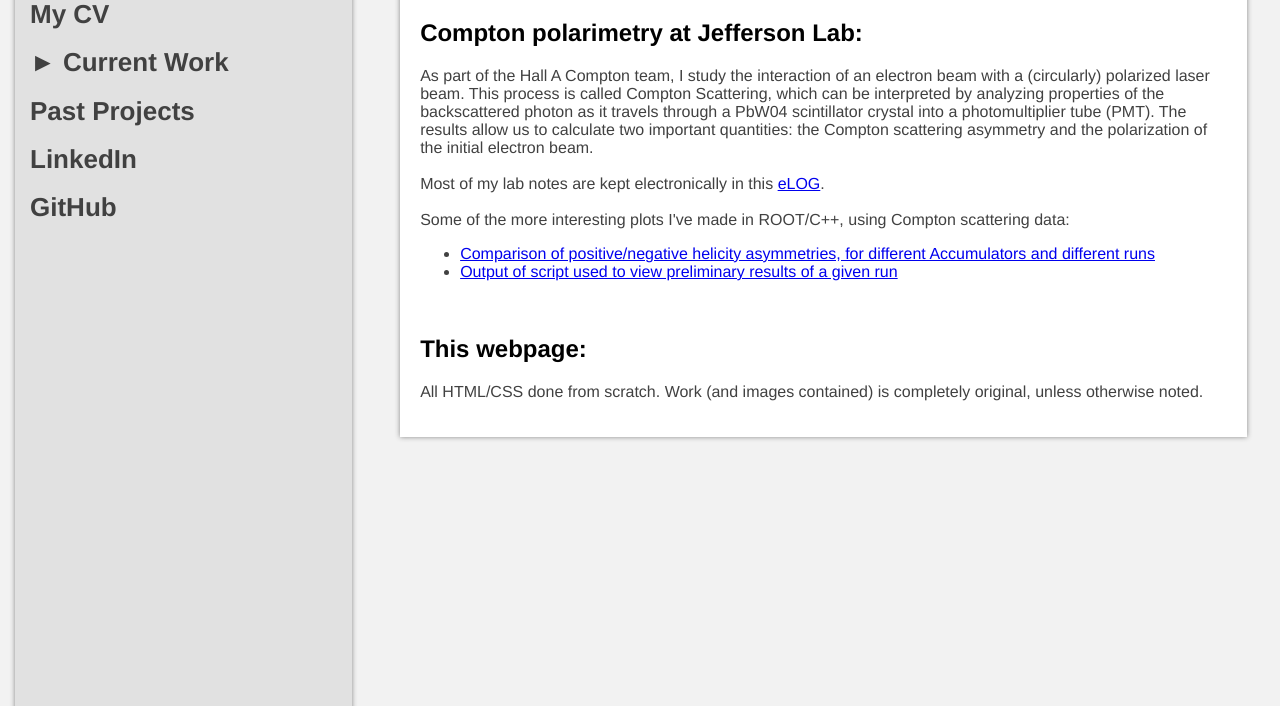
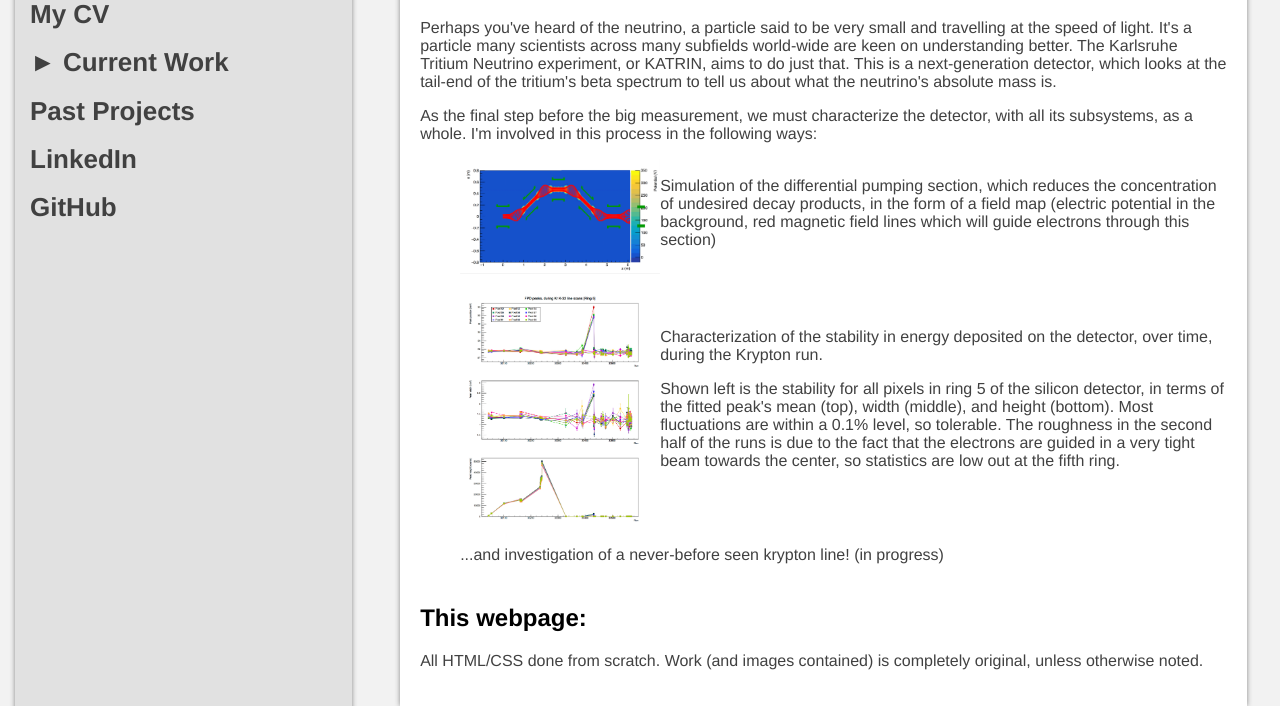
Before and after one commit to LthorneCMU/LthorneCMU.github.io, a plain HTML site: page currentWork.html in a window 1280 px wide. Shown: the part 142-848 px from the top of the page. Before the commit the page ends 800 px from the top, so only its background shows below. Drawn offline with Linux system fonts and the light colour scheme.

Commit message:
Updated current work, moved older items to past projects. Fiddled with formatting. -LT

```diff
--- a/currentWork.html
+++ b/currentWork.html
@@ -25,17 +25,20 @@
     </div>
     <div id="mainBlurb">
         <h1> I'm currently working on: </h1>
-        <h2> Compton polarimetry at Jefferson Lab: </h2>
-            <p> As part of the Hall A Compton team, I study the interaction of an electron beam with a (circularly) polarized laser beam. This process is called Compton Scattering, which can be interpreted by analyzing properties of the backscattered photon as it travels through a PbW04 scintillator crystal into a photomultiplier tube (PMT). The results allow us to calculate two important quantities: the Compton scattering asymmetry and the polarization of the initial electron beam.
-            <br><br> Most of my lab notes are kept electronically in this <a href="http://albert.phys.cmu.edu:8080/Thorne/" target="_blank">eLOG</a>. <br><br>
-            Some of the more interesting plots I've made in ROOT/C++, using Compton scattering data:
-            <ul>
-                <li><a href="buildQuartetsNew.pdf" target="_blank">Comparison of positive/negative helicity asymmetries, for different Accumulators and different runs</a> </li>
-                <li><a href="Run2751Attempt4.pdf" target="_blank"> Output of script used to view preliminary results of a given run</a></li>
-            </ul>
-            </p>
-        <br><h2> This webpage: </h2>
-            <p> All HTML/CSS done from scratch. Work (and images contained) is completely original, unless otherwise noted. </p>
+            <p> Perhaps you've heard of the neutrino, a particle said to be very small and travelling at the speed of light. It's a particle many scientists across many subfields world-wide are keen on understanding better. The Karlsruhe Tritium Neutrino experiment, or KATRIN, aims to do just that. This is a next-generation detector, which looks at the tail-end of the tritium's beta spectrum to tell us about what the neutrino's absolute mass is. </p>
+            <p> As the final step before the big measurement, we must characterize the detector, with all its subsystems, as a whole. I'm involved in this process in the following ways:
+            <div id="currentWorkProjects">
+                <img src="potentialMap4v2.png" width="200px" alt="Potential map of DPS." align="left"  padding="5px"> <br> Simulation of the differential pumping section, which reduces the concentration of undesired decay products, in the form of a field map (electric potential in the background, red magnetic field lines which will guide electrons through this section) </div>
+            <div id="currentWorkProjects">
+                <img src="FPDStabilityRing5.jpg" width="200px" alt="Stability of FPD peak over time" align="left"  padding="5px" margin-lower="5px"> <p> <br>Characterization of the stability in energy deposited on the detector, over time, during the Krypton run. </p>
+                <p> Shown left is the stability for all pixels in ring 5 of the silicon detector, in terms of the fitted peak's mean (top), width (middle), and height (bottom). Most fluctuations are within a 0.1% level, so tolerable. The roughness in the second half of the runs is due to the fact that the electrons are guided in a very tight beam towards the center, so statistics are low out at the fifth ring. </p></div>
+            <div id="currentWorkProjects">
+                ...and investigation of a never-before seen krypton line! (in progress) </div>
+             </p>
+        <br>
+        <div id="currentWorkProjectsHTML">
+        <h2> This webpage: </h2>
+        <p> All HTML/CSS done from scratch. Work (and images contained) is completely original, unless otherwise noted. </p> </div>
 
     </div>
 
--- a/index.css
+++ b/index.css
@@ -81,3 +81,18 @@ body {
     -webkit-box-shadow: 0 0 5px#888;
     box-shadow: 0 0 5px #888;
 }
+
+#currentWorkProjects {
+    background-color: rgb(255,255,255);
+    position: relative;
+    margin-left: 40px;
+    float:left;
+    padding-bottom: 20px;
+
+}
+
+#currentWorkProjectsHTML {
+    background-color: rgb(255,255,255);
+    position: relative;
+    float:left;
+}
```
Also changed, not shown: index.html (+2 -2 lines), pastProjects.html (+13 -2 lines), FPDstabilityRing5.jpg (added), potentialMap4v2.png (added).
